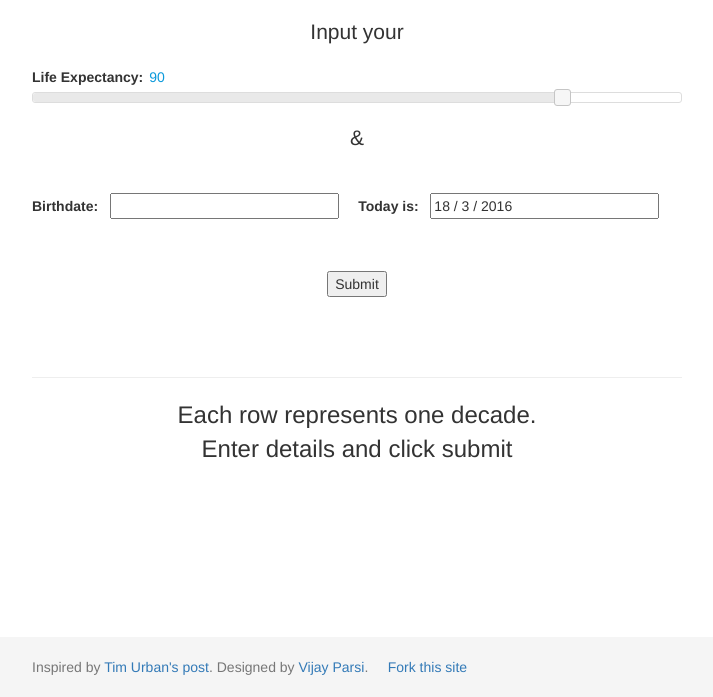
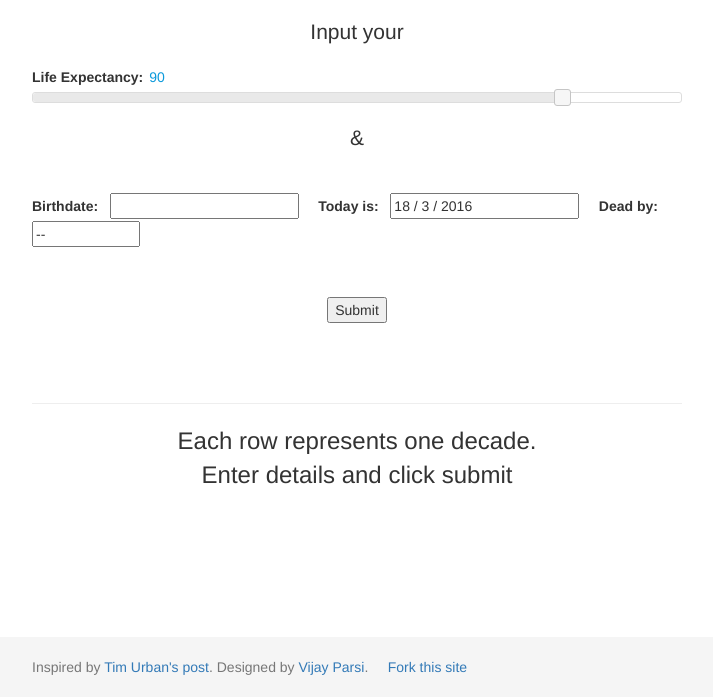
Before and after one commit to vvps/YourTimeIsLimited, a plain HTML site: page index.html in a window 1280 px wide. Shown: the part 103-800 px from the top of the page, without its empty margins (283-996 px from the left). Drawn offline with Linux system fonts and the light colour scheme.

Commit message:
deathyear field added

```diff
--- a/index.html
+++ b/index.html
@@ -50,11 +50,15 @@
       <p>
         <label for="datepicker">Birthdate:</label>
         &nbsp;
-        <input type="text" size="25" id="datepicker">
+        <input type="text" size="20" id="datepicker">
         &nbsp; &nbsp;
         <label for="todaysDate">Today is:</label>
         &nbsp;
-        <input type="text" size="25" id="todaysDate" readonly>
+        <input type="text" size="20" id="todaysDate" readonly>
+        &nbsp; &nbsp;
+        <label for="deathYear">Dead by:</label>
+        &nbsp;
+        <input type="text" size="10" id="deathYear" readonly value="--">
       </p>
       <br/>
       <br/>
@@ -148,6 +152,9 @@
               return;
             }
 
+            // Death year field
+            document.getElementById('deathYear').value = bDate.getFullYear() + expYears;
+
             var age = thisDate.format('YYYY') - bDate.getFullYear();
             createMatrix(age, expYears);
       }
@@ -175,7 +182,6 @@
           text += "<br />";
         }
         document.getElementById("matrix").innerHTML = text + "<br /> <br />";
-        console.log(age);
       }
 
     </script>
```
